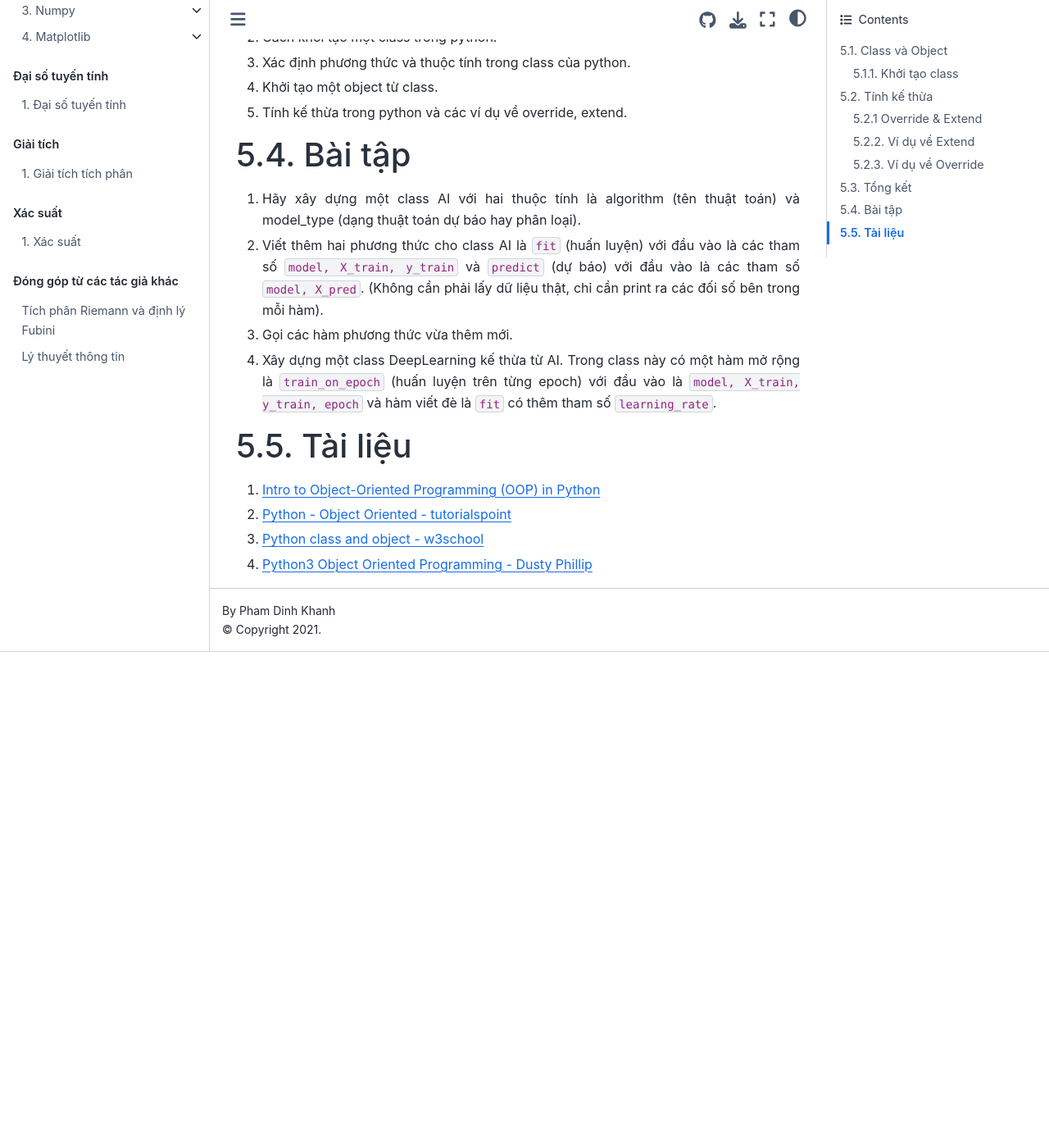
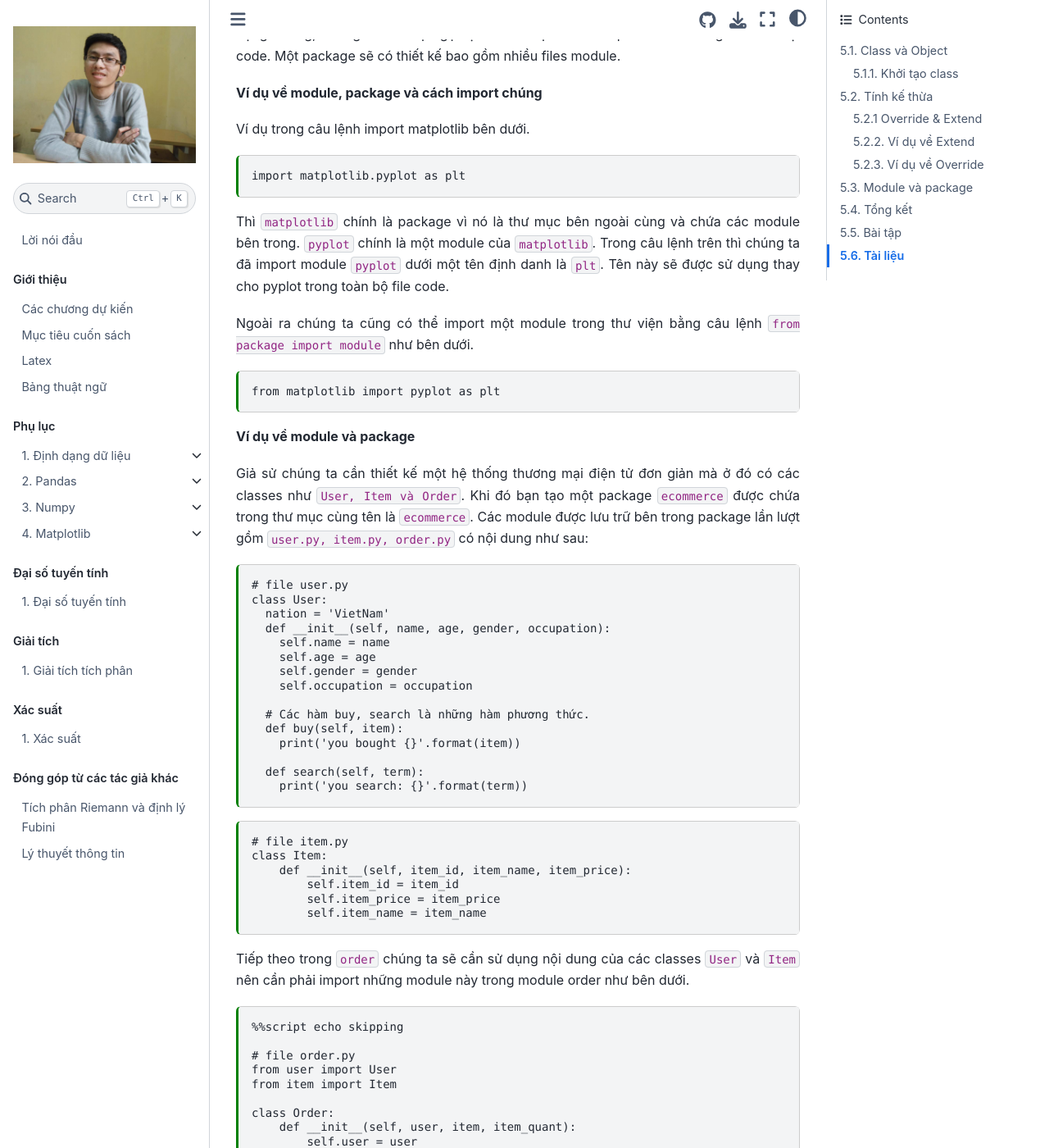
Before and after one commit to phamdinhkhanh/deepai-book, a Jupyter Book: the page built from book/ch_appendix/appendix_OOP.md, in a window 1280 px wide and 1400 px high, scrolled down 5587 px. Shown: the whole window at 82% size. Built offline with Jupyter Book 1.0.4 settings and Sphinx 7.4.7 and the Sphinx Book theme 1.1.4, drawn with Linux system fonts in a browser that asks for light colours; pages that are not in the unit, such as notebooks, are missing from menus; before the commit the page ends 6382 px from its top, so only the background shows below that; some of the changed text lies outside the part shown.

Commit message:
ch_appendix/OOP module and package

````diff
--- a/book/ch_appendix/appendix_OOP.md
+++ b/book/ch_appendix/appendix_OOP.md
@@ -14,10 +14,10 @@ kernelspec:
 
 Class trong OOP chính là những đơn vị thiết kế do người lập trình tạo ra nhằm thiết lập cấu trúc dữ liệu cho chương trình. Class giả lập lại các thực thể trong thực tiễn bằng cách mô hình hoá chúng trong lập trình. Ví dụ như chúng ta có thể tạo ra class User để bao quát các chức năng và thuộc tính của một người dùng trong một hệ thống. Class này sẽ bao gồm hai thành phần:
 
-* Thuộc tính: name, age, gender, occupation.
-* Chức năng: buy, search, purchase, click, addToCart.
+* Thuộc tính (_attribute_): name, age, gender, occupation.
+* Phương thức (_method_): buy, search, purchase, click, addToCart.
 
-Thuộc tính là những số liệu liên quan tới người dùng, còn chức năng chính là những gì mà user có thể thực hiện được.
+Thuộc tính là những số liệu liên quan tới người dùng, còn phương thức chính là những gì mà user có thể thực hiện được.
 
 +++ {"id": "Z99oUAqIcoCk"}
 
@@ -56,13 +56,11 @@ Như vậy class User đã được khởi tạo thành công. Nhưng đây mớ
 
 ### 5.1.1. Constructor trong python
 
-Thuộc tính của một class được gọi là _attribute_. Nó được định nghĩa thông qua một hàm tạo có tên là `__init__()`. Đây là một hàm được qui ước trong ngôn ngữ python, có nghĩa là hàm tạo luôn luôn có tên xác định là `__init__()`.
 
-+++ {"id": "Oea8ETu8cgJ6"}
+Thuộc tính của một class được gọi là _attribute_. Nó được định nghĩa thông qua một hàm tạo có tên là `__init__()`. Đây là một hàm được qui ước trong convention của ngôn ngữ python, có nghĩa là hàm tạo luôn luôn có tên xác định là `__init__()`.
 
+Để khởi tạo class User chúng ta phải truyền vào các giá trị thuộc tính của `User`.
 
-
-Để khởi tạo class User chúng ta phải thông qua hàm tạo (_constructor_). Theo convention của python hàm tạo sẽ có tên là `__init__`. Hàm số này cho phép chúng ta truyền vào các giá trị để khởi tạo Class.
 
 ```{code-cell}
 ---
@@ -87,7 +85,7 @@ class User:
 
 +++ {"id": "9a1Qo_EpgSpX"}
 
-Bên trong `__init__()` bạn có thể truyền rất nhiều các đối số (_argument_) cho hàm nhưng đối số đầu tiên luôn luôn là `self`. Trong tiếng Anh khi bạn nói your-self hoặc my-self có nghĩa là chính bạn. Từ khoá `self` ở đây thể hiện cho chính bản thân class. Nhờ từ khoá self mà chúng ta có thể truy cập được vào các thuộc tính của class User thông qua `self.name, self.age, self.gender, self.occupation` và gán cho nó bằng giá trị của đối số của hàm tạo thông qua nhóm câu lệnh:
+Các gía trị bên trong một hàm số được gọi là đối số (_argument_). Chẳng hạn bên trong hàm `__init__()` thì `self, name, age, gender, occupation` chính là đối số. Đối với hàm tạo `__init__()` thì đối số đầu tiên luôn luôn là `self`. Trong tiếng Anh khi bạn nói your-self hoặc my-self có nghĩa là chính bạn. Từ khoá `self` ở đây thể hiện cho chính bản thân class. Nhờ từ khoá self mà chúng ta có thể truy cập được vào các thuộc tính của class User thông qua `self.name, self.age, self.gender, self.occupation` và gán cho nó bằng giá trị của đối số của hàm tạo thông qua nhóm câu lệnh:
 
 ```
 self.name = name
@@ -120,7 +118,7 @@ print(user.name, user.age, user.gender, user.occupation)
 
 +++ {"id": "IEPGt9ZxjclY"}
 
-Như vậy các thuộc tính nằm trong hàm tạo có thể biến đổi tuỳ theo class. Bây giờ chúng ta có những thuộc tính mà bất biến đối với class. Những thuộc tính bất biến có thể được khởi tạo bên ngoài hàm tạo.
+Như vậy các thuộc tính của class `User` có thể thay đổi theo giá trị của đối số được truyền vào hàm tạo. Ngoài ra chúng ta còn có những thuộc tính **không thay đổi** của class. Những thuộc tính bất biến này có thể được khởi tạo bên ngoài hàm tạo.
 
 ```{code-cell}
 ---
@@ -411,7 +409,91 @@ user.buy('a book', '100$')
 
 +++ {"id": "iFrZ74lDyBe6"}
 
-# 5.3. Tổng kết
+# 5.3. Module và package
+
+**Module, package là gì và tại sao cần module, package?**
+
+Module hiểu ngắn gọn là một file python mà trong đó chứa các khai báo và định nghĩa về hàm số và biến. Các chương trình python sẽ được thiết kế sao cho nội dung được chia nhỏ về các files module để dễ dàng quản lý. Chúng ta có thể dễ dàng import lại các khai báo và định nghĩa từ module này sang module khác.
+
+Đối với những chương trình mà thường xuyên được sử dụng lặp lại ở những chương trình khác thì chúng ta sẽ tìm cách đóng gói chúng thành những packages. Như vậy khi tái sử dụng chúng, chúng ta chỉ việc gọi lại từ thư viện của interpreter mà không cần viết lại code. Một package sẽ có thiết kế bao gồm nhiều files module.
+
+**Ví dụ về module, package và cách import chúng**
+
+Ví dụ trong câu lệnh import matplotlib bên dưới.
+
+```{code-cell}
+import matplotlib.pyplot as plt
+```
+
+Thì `matplotlib` chính là package vì nó là thư mục bên ngoài cùng và chứa các module bên trong. `pyplot` chính là một module của `matplotlib`. Trong câu lệnh trên thì chúng ta đã import module `pyplot` dưới một tên định danh là `plt`. Tên này sẽ được sử dụng thay cho pyplot trong toàn bộ file code.
+
+Ngoài ra chúng ta cũng có thể import một module trong thư viện bằng câu lệnh `from package import module` như bên dưới.
+
+```{code-cell}
+from matplotlib import pyplot as plt
+```
+
+**Ví dụ về module và package**
+
+Giả sử chúng ta cần thiết kế một hệ thống thương mại điện tử đơn giản mà ở đó có các classes như `User, Item và Order`. Khi đó bạn tạo một package `ecommerce` được chứa trong thư mục cùng tên là `ecommerce`. Các module được lưu trữ bên trong package lần lượt gồm `user.py, item.py, order.py` có nội dung như sau:
+
+```{code-cell}
+# file user.py
+class User:
+  nation = 'VietNam'
+  def __init__(self, name, age, gender, occupation):
+    self.name = name
+    self.age = age
+    self.gender = gender
+    self.occupation = occupation
+
+  # Các hàm buy, search là những hàm phương thức.
+  def buy(self, item):
+    print('you bought {}'.format(item))
+
+  def search(self, term):
+    print('you search: {}'.format(term))
+```
+```{code-cell}
+# file item.py
+class Item:
+    def __init__(self, item_id, item_name, item_price):
+        self.item_id = item_id
+        self.item_price = item_price
+        self.item_name = item_name
+```
+
+Tiếp theo trong `order` chúng ta sẽ cần sử dụng nội dung của các classes `User` và `Item` nên cần phải import những module này trong module order như bên dưới.
+
+```{code-cell} ipython3
+:class: no-execute
+%%script echo skipping
+
+# file order.py
+from user import User
+from item import Item
+
+class Order:
+    def __init__(self, user, item, item_quant):
+        self.user = user
+        self.item = item
+        self.item_quant = item_quant
+
+    def cost(self):
+        value = self.item_quant*self.item.item_price
+        return value
+
+if __name__ == '__main__':
+    user = User(name='Pham Dinh Khanh', age=27, gender='male', occupation='AI Engineer')
+    item = Item(item_id='123', item_name='keo vuốt tóc', item_price=50.000)
+    order = Order(user=user, item=item, item_quant=2)
+    total_cost = order.cost()
+    print(total_cost)
+```
+
+Trên đây là một ví dụ đơn giản về cách tổ chức và thiết kế một package gồm các modules bên trong nó. Đây là một nội dung quan trọng bởi vì trong những dự án lớn thì chúng ta sẽ thường xuyên phải thiết kế chương trình thành các modules và packages để giúp cho code trở nên ngắn gọn và dễ quản lý hơn.
+
+# 5.4. Tổng kết
 
 Như vậy qua bài viết này bạn đã được làm quen với lập trình hướng đối tượng trong python. Đây là một hình mẫu thiết kế được áp dụng trên nhiều ngôn ngữ lập trình hiện đại như `Java, C++, C#` nên những gì bạn học được sẽ trang bị cho bạn tư tưởng về OOP khi bạn học bất kỳ ngôn ngữ lập trình nào khác.
 
@@ -422,10 +504,11 @@ Tóm tắt lại, bài này mình đã giới thiệu tới các bạn:
 3. Xác định phương thức và thuộc tính trong class của python.
 4. Khởi tạo một object từ class.
 5. Tính kế thừa trong python và các ví dụ về override, extend.
+6. Các khái niệm cơ bản và ví dụ về module và package.
 
 +++ {"id": "XMqXOsjiVXR9"}
 
-# 5.4. Bài tập
+# 5.5. Bài tập
 
 1. Hãy xây dựng một class AI với hai thuộc tính là algorithm (tên thuật toán) và model_type (dạng thuật toán dự báo hay phân loại).
 
@@ -437,7 +520,7 @@ Tóm tắt lại, bài này mình đã giới thiệu tới các bạn:
 
 +++ {"id": "H0Od0MpO1_qn"}
 
-# 5.5. Tài liệu
+# 5.6. Tài liệu
 
 1. [Intro to Object-Oriented Programming (OOP) in Python
 ](https://realpython.com/python3-object-oriented-programming/)
````
Also changed, not shown: other parts of book/ch_appendix/appendix_OOP.md (+1 -1 lines), 3 other files.
